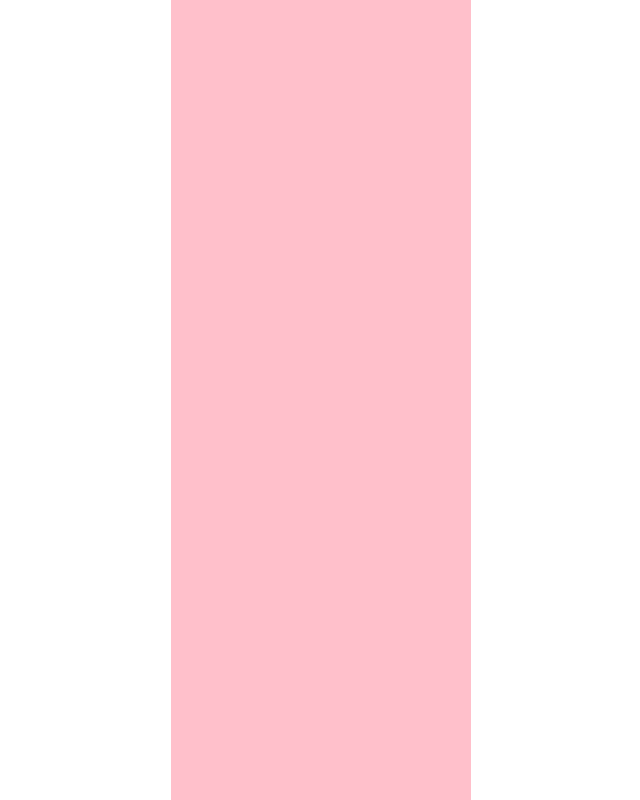
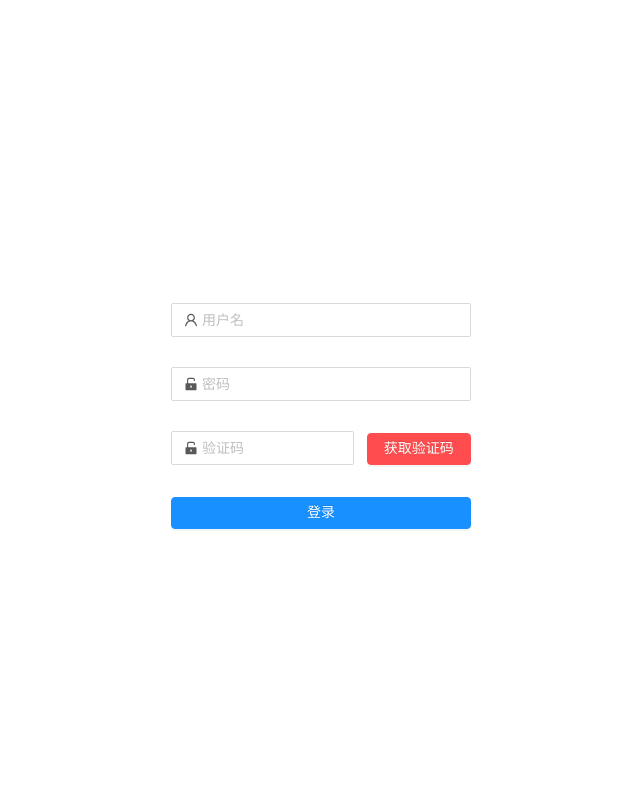
Before and after one commit to zhoulei-git2020/react, a React app: page / in a window 1280 px wide. Shown: the whole page, without its empty margins (319-959 px from the left). Built offline with nearby package versions, Linux system fonts and the light colour scheme.

Commit message:
login页面制作

```diff
--- a/src/index.js
+++ b/src/index.js
@@ -5,9 +5,9 @@ import App from './App';
 import reportWebVitals from './reportWebVitals';
 //import {Button} from 'antd';
 ReactDOM.render(
-   <React.StrictMode>
-    <App />
-  </React.StrictMode>,
+
+    <App />,
+
 
 
   document.getElementById('root')
--- a/src/views/login/index.js
+++ b/src/views/login/index.js
@@ -1,16 +1,73 @@
 import React, {Component} from "react";
 import "./index.scss"
+
+//组件
+import { Form, Input, Button, Checkbox,Row, Col } from 'antd';
+import { UserOutlined, LockOutlined,UnlockFilled } from '@ant-design/icons';
+
 class Login extends Component{
     constructor(){
         super();
         this.state = {};
+
     }
 
+     onFinish = values => {
+        console.log('Received values of form: ', values);
+      };
+
+
     render(){
-        return  <div  class="form-warp">
+        return  <div  className="form-wrap">
                     <div>
-                        <div class="from-header">
-                            <h4 class="column"></h4>
+                        <div className="form-header">
+                            <h4 className="column">登录</h4>
+                            <span>账号注册</span>
+                        </div>
+                        <div className = "form-content">
+                    {/* *************************************************************** */}
+
+                    <Form
+                            name="normal_login"
+                            className="login-form"
+                            initialValues={{ remember: true }}
+                            onFinish={()=>this.onFinish}
+                            >
+                            <Form.Item
+                                name="username"
+                                rules={[{ required: true, message: '请输入用户名' }]}
+                            >
+                                <Input prefix={<UserOutlined className="site-form-item-icon" />} placeholder="用户名" />
+                            </Form.Item>
+
+                            <Form.Item
+                                name="password"
+                                rules={[{ required: true, message: '请输入密码' }]}
+                            >
+                                <Input prefix={<UnlockFilled className="site-form-item-icon" />} placeholder="密码" />
+                            </Form.Item>
+
+                            <Form.Item
+                                name="password"
+                                rules={[{ required: true, message: '请输入验证码' }]}
+                            >
+                                <Row gutter={13}>
+                                    <Col span={15}>
+                                    <Input prefix={<UnlockFilled className="site-form-item-icon" />} placeholder="验证码" />
+                                    </Col>
+                                    <Col span={9}>
+                                    <Button type="primary" danger block>获取验证码</Button>
+                                    </Col>
+                                </Row>
+                            </Form.Item>
+
+                            <Form.Item>
+                                <Button type="primary" htmlType="submit" className="login-form-button" block>登录 </Button>
+                            </Form.Item>
+                    </Form>
+
+
+                    {/* *************************************************************** */}
                         </div>
                     </div>
                  </div>
--- a/src/views/login/index.scss
+++ b/src/views/login/index.scss
@@ -1,8 +1,26 @@
-.form-warp {
-    display: flex;  //弹性模式
-    width : 300px; //宽度300px
-    height: 100vh;  //
-    margin: auto;   //居中
-    background-color: pink;
-    align-items: center;
+.form-wrap {
+    display: flex;                  //弹性模式
+    width : 300px;                  //宽度300px
+    height: 100vh;                  //高度100%
+    margin: auto;                   //居中
+    align-items: center;            //弹性模式垂直居中
+    > div {width: 100%;}            //最外层div宽度100%
 }
+.form-header{
+    height:56px;                    //高度56px
+    line-height: 56px;              //行高56px
+    color: #fff;                  //颜色
+    .column{
+        float: left;                //靠左对齐
+        font-size: 16px;            //字体16px
+        margin: auto;
+        color: #fff;             //居中显示
+
+    }
+    span {
+            float: right;           //靠右对齐
+            font-size: 12px;        //字体12px
+            opacity: .3;            //透明度3
+        }
+
+}
```
